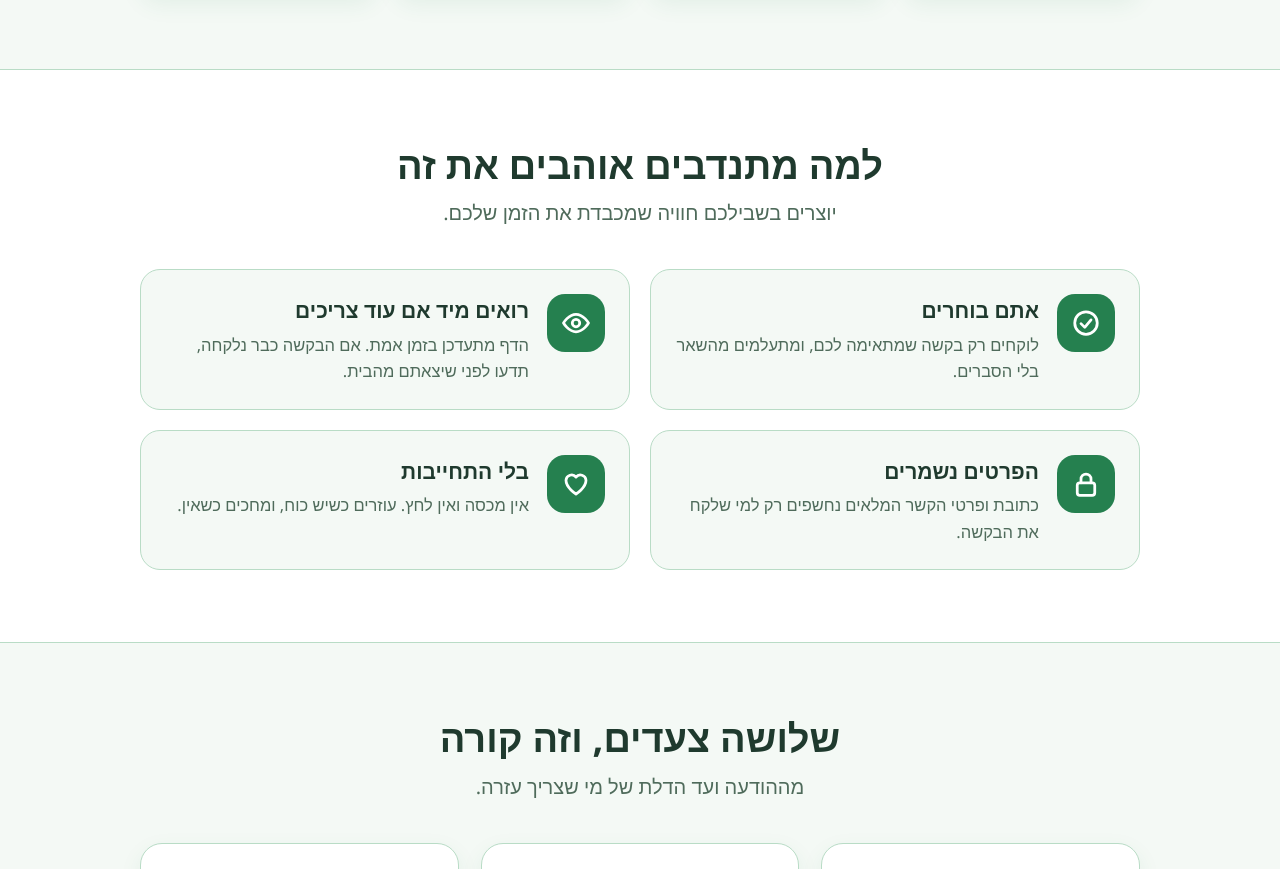
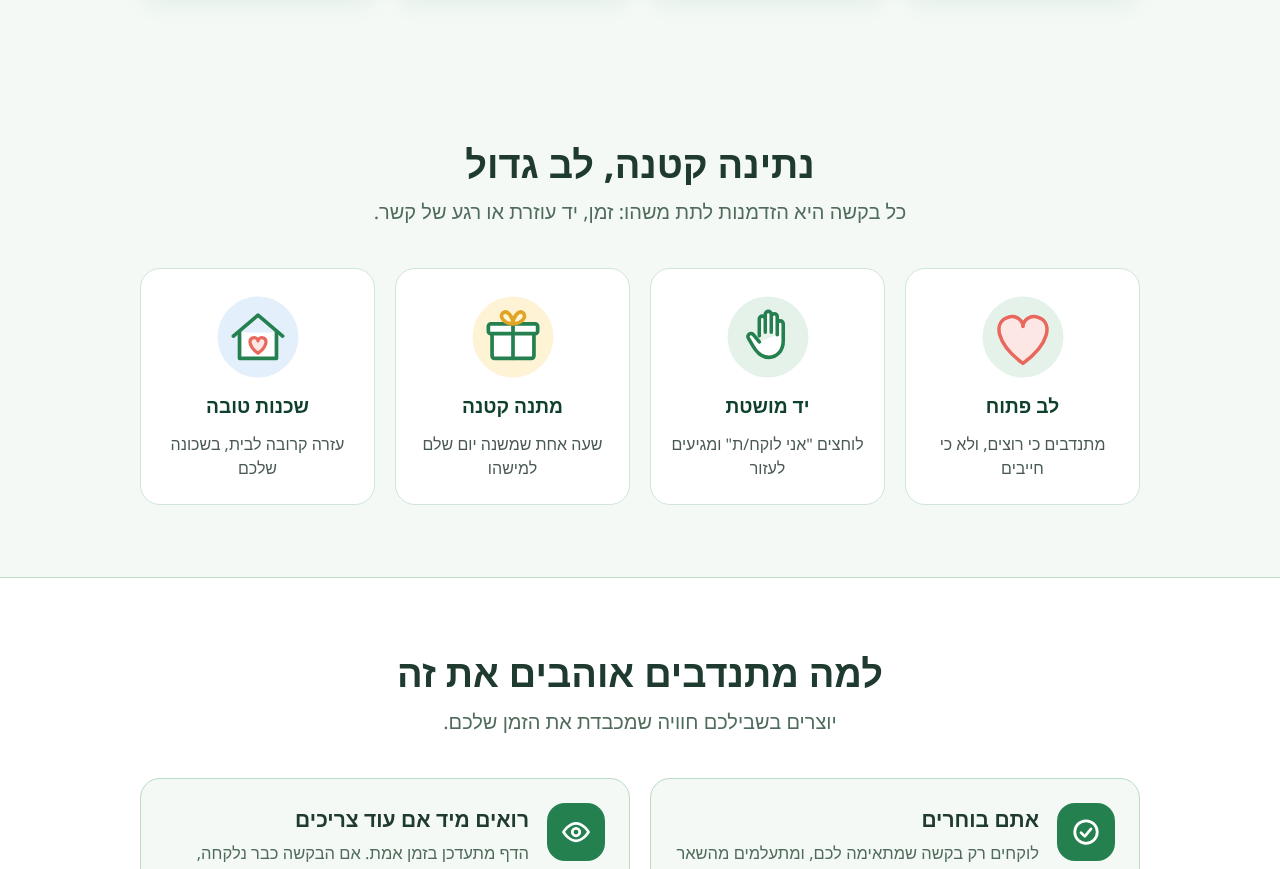
Before and after one commit to sun2910-afk/volunteers, a plain HTML site: page index.html in a window 1280 px wide. Shown: the part 1140-2009 px from the top of the page. Drawn offline with Linux system fonts and the light colour scheme.

Commit message:
Update index.html

```diff
--- a/index.html
+++ b/index.html
@@ -183,6 +183,12 @@
 html.a11y-contrast a{color:#FFEB3B!important}
 html.a11y-contrast .btn{background:#FFEB3B!important;color:#000!important;border-color:#fff!important}
 html.a11y-contrast input{background:#000!important;color:#fff!important;border:2px solid #fff!important}
+.give-row{list-style:none;display:grid;grid-template-columns:repeat(4,1fr);gap:20px;margin:28px 0 0;padding:0}
+.give-row li{background:#fff;border:1px solid #CFE6D8;border-radius:20px;padding:24px 18px;text-align:center;display:flex;flex-direction:column;align-items:center;gap:10px}
+.give-row svg{width:88px;height:88px}
+.give-row b{font-size:1.2rem;color:#0E402C}
+.give-row span{color:#4A5A52;font-size:1rem;line-height:1.5}
+@media(max-width:800px){.give-row{grid-template-columns:repeat(2,1fr)}}
 </style>
 </head>
 <body>
@@ -222,6 +228,17 @@
   <div class="idea"><svg viewBox="0 0 300 170" aria-hidden="true"><rect width="300" height="170" fill="#E3EFFA"/><circle cx="240" cy="40" r="20" fill="#FFE29A"/><path d="M0 128h300v42H0z" fill="#5B7A69"/><path d="M0 148h300" stroke="#fff" stroke-width="4" stroke-dasharray="26 18"/><path d="M52 118l16-34c4-8 10-12 20-12h86c10 0 18 4 24 12l22 24c10 2 16 8 16 18v6H52z" fill="#25804F"/><path d="M84 84h38v26H70zM132 84h40c6 0 10 2 14 8l10 18h-64z" fill="#DDF3E5"/><circle cx="104" cy="130" r="18" fill="#1F3A2E"/><circle cx="104" cy="130" r="8" fill="#B9DCC6"/><circle cx="208" cy="130" r="18" fill="#1F3A2E"/><circle cx="208" cy="130" r="8" fill="#B9DCC6"/><path d="M150 40c-8-12-26-4-18 10 5 8 18 16 18 16s13-8 18-16c8-14-10-22-18-10z" fill="#E8872B"/></svg><div><h3>להסיע</h3><p>טרמפ בקהילה למי שאין לו איך להגיע.</p></div></div>
   <div class="idea"><svg viewBox="0 0 300 170" aria-hidden="true"><rect width="300" height="170" fill="#FBEAE0"/><ellipse cx="150" cy="140" rx="86" ry="10" fill="#E9CDBB"/><path d="M104 78h92v32c0 22-18 34-46 34s-46-12-46-34z" fill="#fff"/><path d="M196 88h14c12 0 12 24 0 24h-16" stroke="#fff" stroke-width="9" fill="none" stroke-linecap="round"/><path d="M104 88h92" stroke="#E8872B" stroke-width="6"/><path d="M128 66c-8-10 8-14 0-26M150 66c-8-10 8-14 0-26M172 66c-8-10 8-14 0-26" stroke="#C99E86" stroke-width="4" fill="none" stroke-linecap="round"/><g><rect x="30" y="30" width="62" height="38" rx="14" fill="#25804F"/><path d="M70 66l12 14V66z" fill="#25804F"/><circle cx="48" cy="49" r="4" fill="#fff"/><circle cx="61" cy="49" r="4" fill="#fff"/><circle cx="74" cy="49" r="4" fill="#fff"/></g><g><rect x="212" y="22" width="62" height="38" rx="14" fill="#F4B942"/><path d="M230 58l-12 14V58z" fill="#F4B942"/><path d="M228 42h30M228 50h20" stroke="#fff" stroke-width="4" stroke-linecap="round"/></g></svg><div><h3>לשבת לכוס תה</h3><p>ביקור קצר, ושיחה טובה.</p></div></div>
  </div>
+</div></section>
+
+<section class="give" aria-labelledby="t-give"><div class="wrap">
+<h2 id="t-give">נתינה קטנה, לב גדול</h2>
+<p class="lead">כל בקשה היא הזדמנות לתת משהו: זמן, יד עוזרת או רגע של קשר.</p>
+<ul class="give-row">
+<li><svg viewBox="0 0 100 100" aria-hidden="true" focusable="false" fill="none" stroke="#25804F" stroke-width="4" stroke-linecap="round" stroke-linejoin="round"><circle cx="50" cy="50" r="46" fill="#E4F2EA" stroke="none"/><path d="M50 80 C20 58 16 34 32 28 C42 24 50 31 50 38 C50 31 58 24 68 28 C84 34 80 58 50 80Z" fill="#FDE7E4" stroke="#E8685D" stroke-width="4" stroke-linejoin="round"/></svg><b>לב פתוח</b><span>מתנדבים כי רוצים, ולא כי חייבים</span></li>
+<li><svg viewBox="0 0 100 100" aria-hidden="true" focusable="false" fill="none" stroke="#25804F" stroke-width="4" stroke-linecap="round" stroke-linejoin="round"><circle cx="50" cy="50" r="46" fill="#E4F2EA" stroke="none"/><g transform="translate(17,12) scale(0.68)"><path d="M34 54 V26 a5 5 0 0 1 10 0 V48 M44 48 V18 a5 5 0 0 1 10 0 V48 M54 48 V22 a5 5 0 0 1 10 0 V52 M64 52 V34 a5 5 0 0 1 10 0 V62 C74 80 62 90 50 90 C38 90 30 82 24 72 L16 58 a5 5 0 0 1 8 -6 L34 64" fill="#FFFFFF" stroke-width="6"/></g></svg><b>יד מושטת</b><span>לוחצים &quot;אני לוקח/ת&quot; ומגיעים לעזור</span></li>
+<li><svg viewBox="0 0 100 100" aria-hidden="true" focusable="false" fill="none" stroke="#25804F" stroke-width="4" stroke-linecap="round" stroke-linejoin="round"><circle cx="50" cy="50" r="46" fill="#FFF3D6" stroke="none"/><g transform="translate(15,14) scale(0.7)"><rect x="16" y="44" width="68" height="42" rx="4" fill="#FFFFFF" stroke-width="6"/><rect x="10" y="30" width="80" height="16" rx="4" fill="#FFFFFF" stroke-width="6"/><path d="M50 30 V86" stroke-width="6"/><path d="M50 30 C36 30 26 18 34 12 C42 7 50 20 50 30 C50 20 58 7 66 12 C74 18 64 30 50 30Z" stroke="#E0A526" fill="#FFF6D9" stroke-width="6"/></g></svg><b>מתנה קטנה</b><span>שעה אחת שמשנה יום שלם למישהו</span></li>
+<li><svg viewBox="0 0 100 100" aria-hidden="true" focusable="false" fill="none" stroke="#25804F" stroke-width="4" stroke-linecap="round" stroke-linejoin="round"><circle cx="50" cy="50" r="46" fill="#E3EFFA" stroke="none"/><g transform="translate(15,14) scale(0.7)"><path d="M20 44 V86 H80 V44" fill="#FFFFFF" stroke-width="6"/><path d="M10 50 L50 16 L90 50" stroke-width="6"/><path d="M50 78 C36 68 34 56 41 53 C46 51 50 55 50 58 C50 55 54 51 59 53 C66 56 64 68 50 78Z" fill="#FDE7E4" stroke="#E8685D" stroke-width="5"/></g></svg><b>שכנות טובה</b><span>עזרה קרובה לבית, בשכונה שלכם</span></li>
+</ul>
 </div></section>
 
 <section class="benefits" aria-labelledby="t-ben"><div class="wrap">
```
